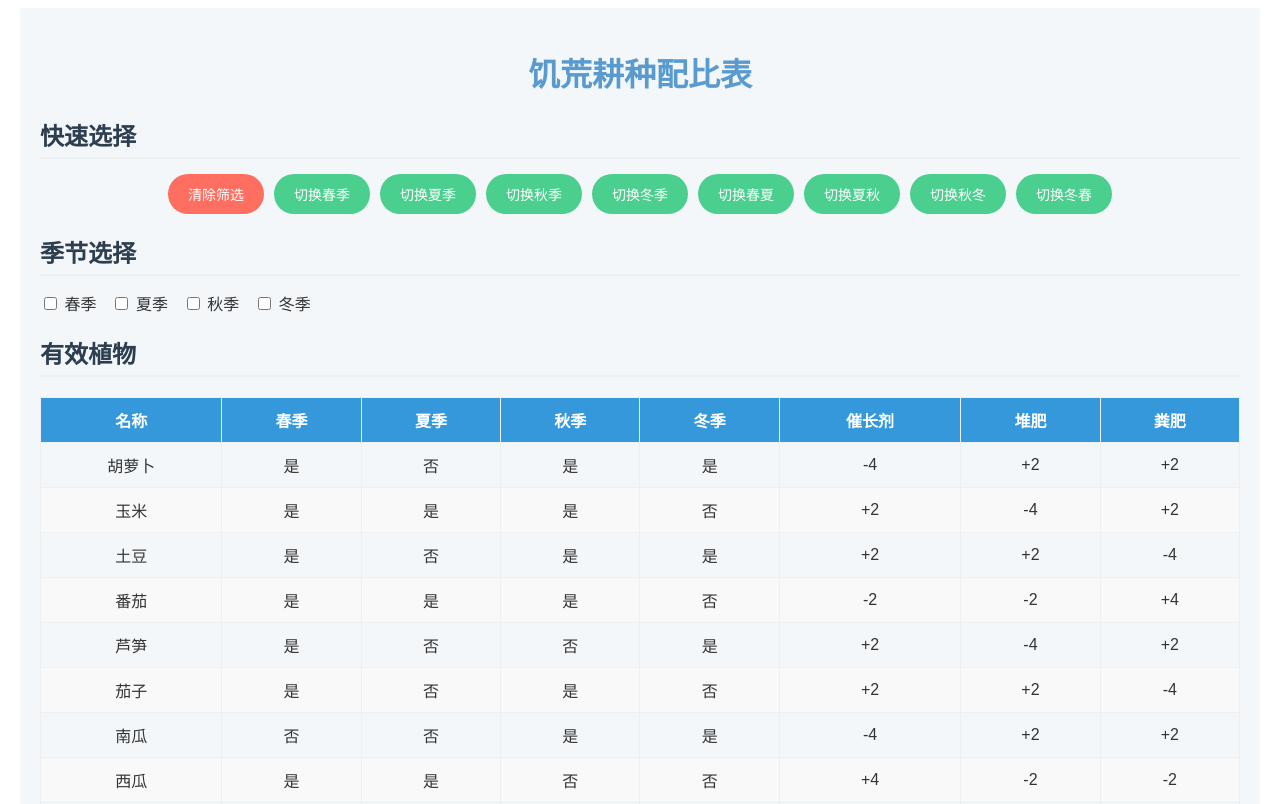
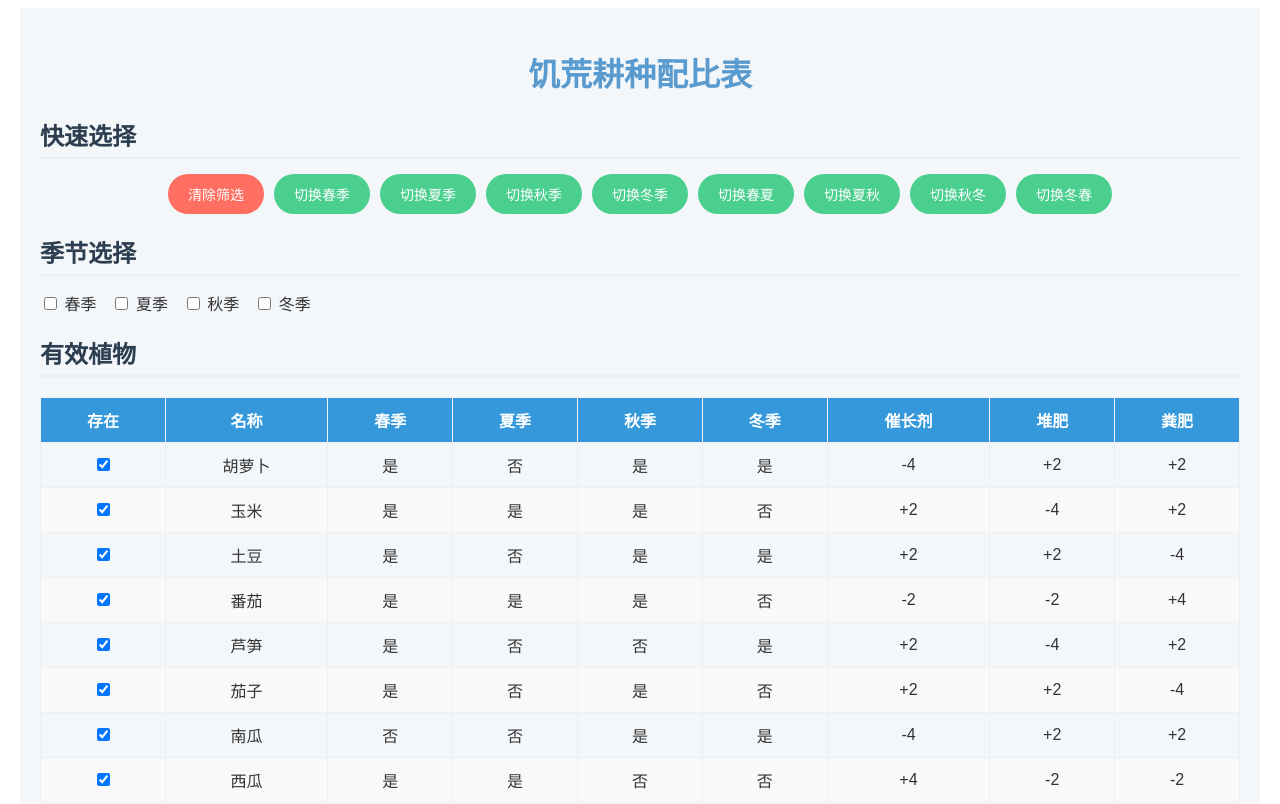
Before and after one commit to hzhangxyz/dst-farming, a Vue app: page / in a window 1280 px wide. Shown: the top 804 px of the page. Built offline with nearby package versions, Linux system fonts and the light colour scheme; the HTML template or start-up script is replaced by a standard one.

Commit message:
Add existence support.

```diff
--- a/src/App.vue
+++ b/src/App.vue
@@ -14,7 +14,7 @@ const plants = rawData as Plant[]
 
 import { reactive, computed } from 'vue'
 
-const 筛选 = reactive({
+const selected = reactive({
   春季: false,
   夏季: false,
   秋季: false,
@@ -23,10 +23,10 @@ const 筛选 = reactive({
 
 const selectedPlants = computed((): Plant[] =>
   plants.filter((plant: Plant): boolean => {
-    if (筛选.春季 && !plant.春季) return false
-    if (筛选.夏季 && !plant.夏季) return false
-    if (筛选.秋季 && !plant.秋季) return false
-    if (筛选.冬季 && !plant.冬季) return false
+    if (selected.春季 && !plant.春季) return false
+    if (selected.夏季 && !plant.夏季) return false
+    if (selected.秋季 && !plant.秋季) return false
+    if (selected.冬季 && !plant.冬季) return false
     return true
   }),
 )
@@ -40,6 +40,7 @@ const possiblePlan2 = computed((): string[] => {
   ]
   for (const [ia, a] of selectedPlants.value.entries()) {
     for (const [ib, b] of selectedPlants.value.entries()) {
+      if (existence[a.名称] === false || existence[b.名称] === false) continue
       if (ia >= ib) continue
       const vectorA = [a.催长剂, a.堆肥, a.粪肥]
       const vectorB = [b.催长剂, b.堆肥, b.粪肥]
@@ -71,6 +72,12 @@ const possiblePlan3 = computed((): string[] => {
   for (const [ia, a] of selectedPlants.value.entries()) {
     for (const [ib, b] of selectedPlants.value.entries()) {
       for (const [ic, c] of selectedPlants.value.entries()) {
+        if (
+          existence[a.名称] === false ||
+          existence[b.名称] === false ||
+          existence[c.名称] === false
+        )
+          continue
         if (ia >= ib || ib >= ic) continue
         const vectorA = [a.催长剂, a.堆肥, a.粪肥]
         const vectorB = [b.催长剂, b.堆肥, b.粪肥]
@@ -93,11 +100,18 @@ const possiblePlan3 = computed((): string[] => {
 const possiblePlan = computed((): string[] => [...possiblePlan2.value, ...possiblePlan3.value])
 
 function easySelect(spring: boolean, summer: boolean, autumn: boolean, winter: boolean): void {
-  筛选.春季 = spring
-  筛选.夏季 = summer
-  筛选.秋季 = autumn
-  筛选.冬季 = winter
+  selected.春季 = spring
+  selected.夏季 = summer
+  selected.秋季 = autumn
+  selected.冬季 = winter
 }
+
+const existence = reactive(
+  plants.reduce((result, plant) => {
+    result[plant.名称] = true
+    return result
+  }, {}),
+)
 </script>
 
 <template>
@@ -128,16 +142,17 @@ function easySelect(spring: boolean, summer: boolean, autumn: boolean, winter: b
 
     <h2>季节选择</h2>
     <div class="checkbox-group">
-      <label><input type="checkbox" v-model="筛选.春季" /> 春季</label>
-      <label><input type="checkbox" v-model="筛选.夏季" /> 夏季</label>
-      <label><input type="checkbox" v-model="筛选.秋季" /> 秋季</label>
-      <label><input type="checkbox" v-model="筛选.冬季" /> 冬季</label>
+      <label><input type="checkbox" v-model="selected.春季" /> 春季</label>
+      <label><input type="checkbox" v-model="selected.夏季" /> 夏季</label>
+      <label><input type="checkbox" v-model="selected.秋季" /> 秋季</label>
+      <label><input type="checkbox" v-model="selected.冬季" /> 冬季</label>
     </div>
 
     <h2>有效植物</h2>
     <table class="plants-table">
       <thead>
         <tr>
+          <th>存在</th>
           <th>名称</th>
           <th>春季</th>
           <th>夏季</th>
@@ -150,6 +165,7 @@ function easySelect(spring: boolean, summer: boolean, autumn: boolean, winter: b
       </thead>
       <tbody>
         <tr v-for="plant in selectedPlants" :key="plant.名称">
+          <td><input type="checkbox" v-model="existence[plant.名称]" /></td>
           <td>{{ plant.名称 }}</td>
           <td>{{ plant.春季 ? '是' : '否' }}</td>
           <td>{{ plant.夏季 ? '是' : '否' }}</td>
```
